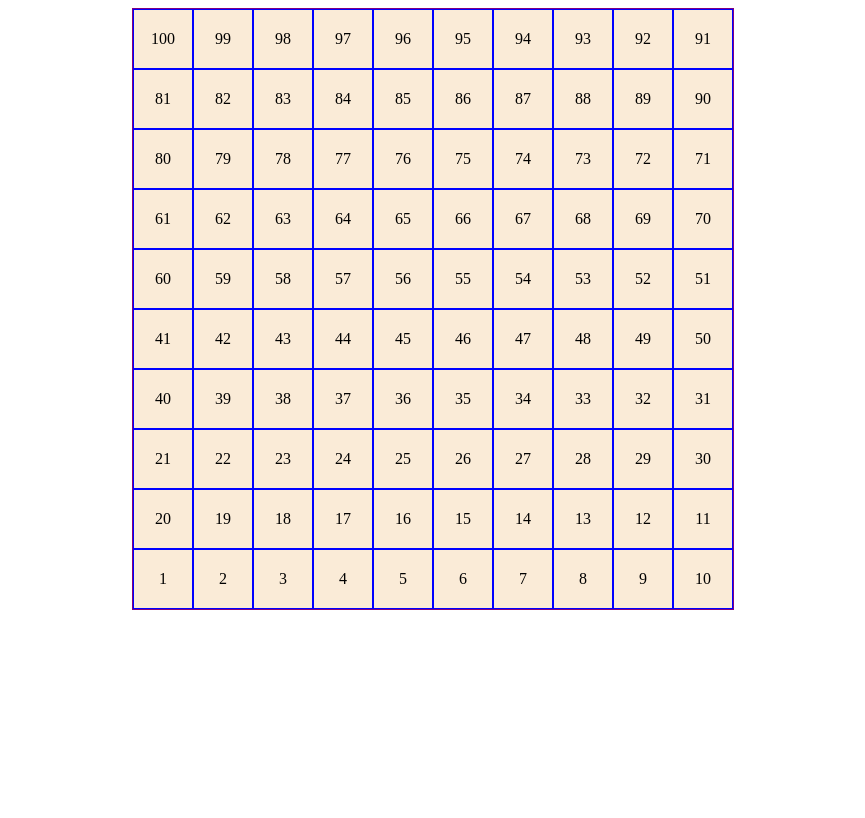
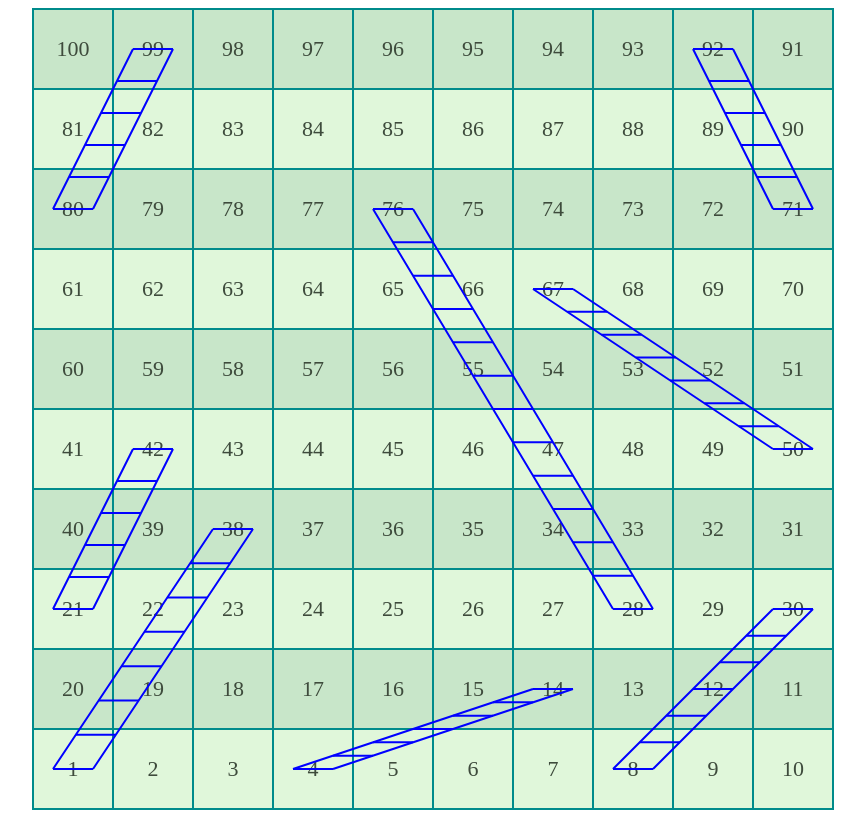
Before and after one commit to imkiran22/snakes-and-ladders, a Vue app: page / in a window 1280 px wide. Shown: the whole page, without its empty margins (207-1072 px from the left). Built offline with nearby package versions, Linux system fonts and the light colour scheme.

Commit message:
feat: ladders

```diff
--- a/src/components/SnakesLadder.vue
+++ b/src/components/SnakesLadder.vue
@@ -1,18 +1,104 @@
 <script setup lang="ts">
+import { onMounted } from "vue";
+
 defineProps<{}>();
 
+// Creating the 10x10 board
 const rows = Array.from({ length: 10 }, (_, rowIndex) =>
   Array.from({ length: 10 }, (_, colIndex) => rowIndex * 10 + (colIndex + 1))
 );
+
+// Define ladders (start and end positions on board)
+const ladders = [
+  { start: 1, end: 38 },
+  { start: 4, end: 14 },
+  { start: 8, end: 30 },
+  { start: 21, end: 42 },
+  { start: 28, end: 76 },
+  { start: 50, end: 67 },
+  { start: 71, end: 92 },
+  { start: 80, end: 99 },
+];
+
+// Function to draw ladders using Canvas
+const drawLadders = () => {
+  const canvas = document.getElementById("canvas") as HTMLCanvasElement;
+  if (!canvas) return;
+  const ctx = canvas.getContext("2d");
+  if (!ctx) return;
+
+  ctx.clearRect(0, 0, canvas.width, canvas.height);
+  ctx.strokeStyle = "blue";
+  ctx.lineWidth = 2;
+
+  ladders.forEach(({ start, end }) => {
+    const startCell = document.getElementById(start.toString());
+    const endCell = document.getElementById(end.toString());
+
+    if (!startCell || !endCell) {
+      console.warn(`Missing cell(s) for ladder: ${start} → ${end}`);
+      return; // Skip if cells are missing
+    }
+
+    // Get exact positions of cells
+    const startRect = startCell.getBoundingClientRect();
+    const endRect = endCell.getBoundingClientRect();
+    const boardRect = canvas.getBoundingClientRect();
+
+    // Convert positions relative to the canvas
+    const startX = startRect.left - boardRect.left + startRect.width / 2;
+    const startY = startRect.top - boardRect.top + startRect.height / 2;
+    const endX = endRect.left - boardRect.left + endRect.width / 2;
+    const endY = endRect.top - boardRect.top + endRect.height / 2;
+
+    const offset = 20; // Space between ladder rails
+
+    // Draw ladder rails
+    ctx.beginPath();
+    ctx.moveTo(startX - offset, startY);
+    ctx.lineTo(endX - offset, endY);
+    ctx.moveTo(startX + offset, startY);
+    ctx.lineTo(endX + offset, endY);
+    ctx.stroke();
+
+    // Draw ladder steps
+    const distance = Math.hypot(endX - startX, endY - startY);
+    const stepCount = Math.max(5, Math.round(distance / 40));
+
+    for (let i = 0; i <= stepCount; i++) {
+      const stepX1 = startX - offset + (endX - startX) * (i / stepCount);
+      const stepY1 = startY + (endY - startY) * (i / stepCount);
+      const stepX2 = startX + offset + (endX - startX) * (i / stepCount);
+      const stepY2 = startY + (endY - startY) * (i / stepCount);
+
+      ctx.beginPath();
+      ctx.moveTo(stepX1, stepY1);
+      ctx.lineTo(stepX2, stepY2);
+      ctx.stroke();
+    }
+  });
+};
+
+// Ensure elements are rendered before drawing ladders
+onMounted(() => {
+  setTimeout(drawLadders, 300); // Small delay to ensure all elements are positioned
+});
 </script>
 
 <template>
   <div class="container">
-    <div id="canvas"></div>
-    <div id="snake-board">
-      <div class="row" v-for="row in rows">
-        <div class="column" v-for="col in row" :id="col.toString()">
-          <div class="text">{{ col }}</div>
+    <div class="wrapper">
+      <canvas id="canvas" width="800" height="800"></canvas>
+      <div id="snake-board">
+        <div class="row" v-for="(row, rowIndex) in rows" :key="rowIndex">
+          <div
+            class="column"
+            v-for="col in row"
+            :key="col"
+            :id="col.toString()"
+          >
+            <div class="text">{{ col }}</div>
+          </div>
         </div>
       </div>
     </div>
@@ -21,45 +107,63 @@ const rows = Array.from({ length: 10 }, (_, rowIndex) =>
 
 <style scoped>
 .container {
-  justify-self: center;
+  display: flex;
+  justify-content: center;
   align-items: center;
 }
 
+.wrapper {
+  position: relative;
+}
+
 #canvas {
-  width: 600px;
-  height: 600px;
-  border: 1px solid purple;
   position: absolute;
+  top: 0;
+  left: 0;
+  pointer-events: none;
+  z-index: 1;
 }
 
 #snake-board {
-  width: 600px;
-  height: 600px;
-  border: 1px solid purple;
+  width: 800px;
+  height: 800px;
+  border: 1px solid darkcyan;
   display: flex;
   flex-direction: column-reverse;
 }
 
 #snake-board .row {
   display: flex;
-  height: 100%;
+  height: inherit;
 }
 
 #snake-board .column {
-  border: 1px solid blue;
+  border: 1px solid darkcyan;
   flex: 1;
   text-align: center;
 }
 
 #snake-board .column .text {
-  height: 100%;
   display: flex;
   align-items: center;
   justify-content: center;
-  background-color: antiquewhite;
+  font-size: 22px;
+  font-weight: 500;
+  color: #3e4b3c;
+  height: 100%;
 }
 
+/* Reverse direction for even rows to match Snakes & Ladders layout */
 #snake-board .row:nth-child(even) {
   flex-direction: row-reverse;
 }
+
+/* Alternating Row Colors */
+#snake-board .row:nth-child(odd) .column {
+  background-color: #e0f7da;
+}
+
+#snake-board .row:nth-child(even) .column {
+  background-color: #c8e6c9;
+}
 </style>
```
